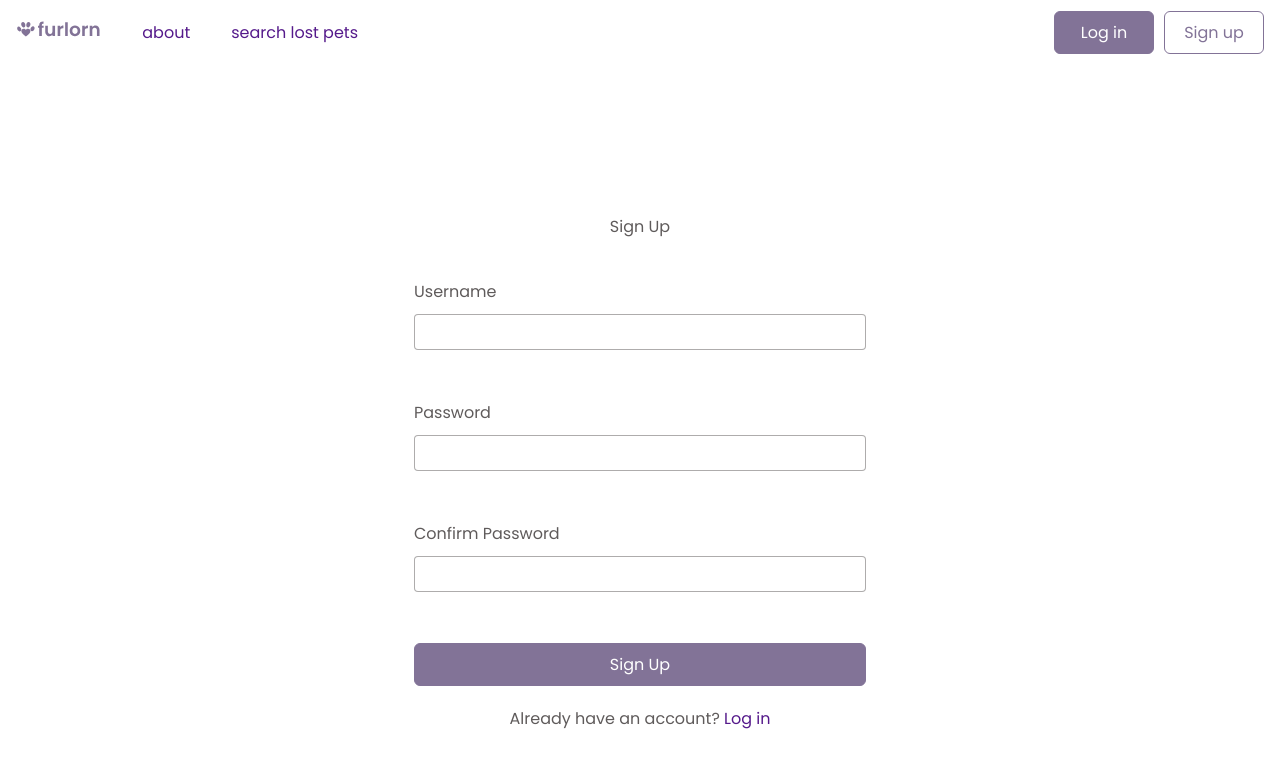
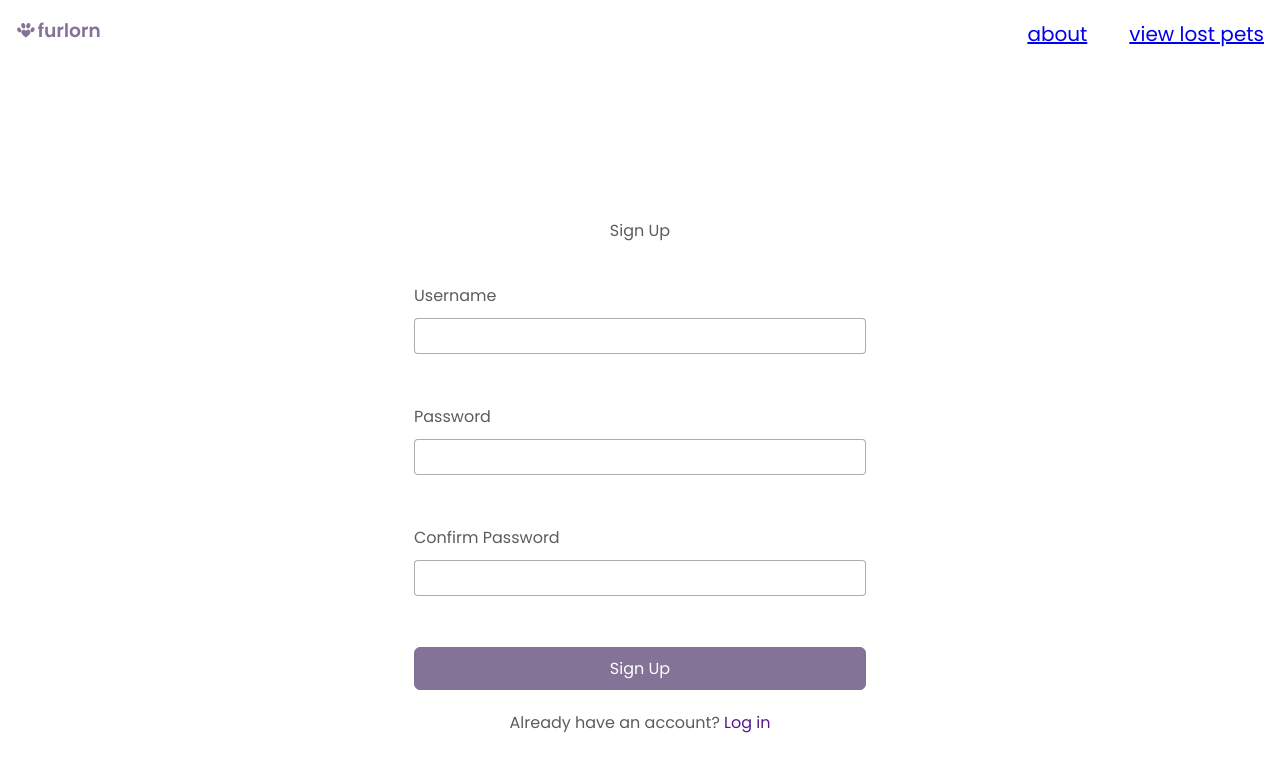
Before and after one commit to orojas12/furlorn, a React (Create React App) app in the folder frontend/: page /signup in a window 1280 px wide. Shown: the top 772 px of the page. Built offline with nearby package versions, Linux system fonts and the light colour scheme.

Commit message:
refactor navigation out of Header component

```diff
--- a/frontend/src/components/Header/Header.tsx
+++ b/frontend/src/components/Header/Header.tsx
@@ -1,60 +1,17 @@
 import React, { useState } from "react";
 
-import logo from "../../assets/icons/furlorn_logo.svg";
-import Nav from "../Nav/Nav";
-import NavToggle from "../Nav/NavToggle";
-import Button from "../Button/Button";
+import Navbar from "../Navbar/Navbar";
 
 import "./Header.scss";
 
 export default function Header() {
-  const [isNavOpen, setIsNavOpen] = useState(false);
-
   return (
     <header className="Header">
       <div className="Header-container">
-        <div className="Header-container__top">
-          <ul className="Header-container__list">
-            <li>
-              <a href="" className="Header-container__link--logo">
-                <img className="Header-container__logo" src={logo} alt="Logo" />
-              </a>
-            </li>
-            <li>
-              <a href="" className="Header-container__link">
-                about
-              </a>
-            </li>
-            <li>
-              <a href="" className="Header-container__link">
-                search lost pets
-              </a>
-            </li>
-          </ul>
-          <div className="Header-container__buttons">
-            <Button
-              type="button"
-              btnStyle="primary"
-              width="100px"
-              onClick={(e) => console.log("Login")}
-            >
-              Log in
-            </Button>
-            <Button
-              type="button"
-              btnStyle="secondary"
-              width="100px"
-              onClick={(e) => console.log("Sign up")}
-            >
-              Sign up
-            </Button>
-          </div>
-          <NavToggle setIsOpen={setIsNavOpen} />
-        </div>
-
-        <div className="Header-container__bottom">
-          {isNavOpen ? <Nav /> : null}
-        </div>
+        <Navbar type="horizontal">
+          <a href="#about">about</a>
+          <a href="#signup">view lost pets</a>
+        </Navbar>
       </div>
     </header>
   );
--- a/frontend/src/components/Nav/Nav.scss
+++ /dev/null
@@ -1,30 +0,0 @@
-@use "../../styles/variables" as var;
-
-.Nav {
-  display: flex;
-  flex-direction: column;
-  font-size: 2rem;
-
-  &__list {
-    list-style: none;
-    padding: 0;
-    margin: 0;
-    border-top: 1px solid var.$primary;
-    display: flex;
-    flex-direction: column;
-    background-color: var.$secondary;
-  }
-
-  &__link {
-    padding: 16px 16px;
-    border-bottom: 1px solid var.$primary;
-    text-decoration: none;
-    display: block;
-  }
-}
-
-@media screen and (min-width: var.$md) {
-  .Nav__menu {
-    display: none;
-  }
-}
--- a/frontend/src/components/Nav/Nav.tsx
+++ /dev/null
@@ -1,29 +0,0 @@
-import React from "react";
-
-import logo from "../../assets/furlorn_logo.svg";
-
-import "./Nav.scss";
-
-export default function Nav() {
-  return (
-    <nav className="Nav">
-      <ul className="Nav__list">
-        <li>
-          <a href="" className="Nav__link">
-            Log in / Sign up
-          </a>
-        </li>
-        <li>
-          <a href="" className="Nav__link">
-            About
-          </a>
-        </li>
-        <li>
-          <a href="" className="Nav__link">
-            Search lost pets
-          </a>
-        </li>
-      </ul>
-    </nav>
-  );
-}
--- a/frontend/src/components/Nav/NavToggle.scss
+++ /dev/null
@@ -1,26 +0,0 @@
-@use "../../styles/variables" as var;
-
-.NavToggle {
-  display: flex;
-  flex-direction: column;
-  justify-content: space-around;
-  background: none;
-  border: none;
-  padding: 0;
-  cursor: pointer;
-  width: 2.8rem;
-  height: 2.8rem;
-
-  &__bar {
-    width: 100%;
-    height: 3px;
-    border-radius: 3px;
-    background-color: var.$primary;
-  }
-}
-
-@media screen and (min-width: var.$md) {
-  .NavToggle {
-    display: none;
-  }
-}
--- a/frontend/src/components/Nav/NavToggle.tsx
+++ /dev/null
@@ -1,21 +0,0 @@
-import React from "react";
-
-import "./NavToggle.scss";
-
-interface Props {
-  setIsOpen: React.Dispatch<React.SetStateAction<boolean>>;
-}
-
-export default function NavToggle({ setIsOpen }: Props) {
-  function handleToggle() {
-    setIsOpen((isOpen: boolean) => !isOpen);
-  }
-
-  return (
-    <button className="NavToggle" onClick={handleToggle}>
-      <div className="NavToggle__bar"></div>
-      <div className="NavToggle__bar"></div>
-      <div className="NavToggle__bar"></div>
-    </button>
-  );
-}
--- /dev/null
+++ b/frontend/src/components/Navbar/Navbar.scss
@@ -0,0 +1,82 @@
+@use "../../styles/variables" as var;
+
+.Nav {
+  display: flex;
+  flex-direction: column;
+  font-size: 2rem;
+
+  &__top {
+    display: grid;
+    grid-template: 1fr / 1fr auto;
+    row-gap: 1rem;
+    column-gap: 3rem;
+    align-items: center;
+    justify-content: flex-end;
+    padding: 1rem;
+    width: 100%;
+
+    a {
+      grid-row: 1 / 2;
+      padding: 0.6rem;
+      display: none;
+    }
+
+    .logo {
+      grid-area: 1 / 1 / 2 / 2;
+
+      a {
+        display: block;
+      }
+    }
+  }
+
+  &__bottom {
+    border-top: 1px solid var.$primary;
+    display: flex;
+    flex-direction: column;
+    background-color: var.$secondary;
+
+    a {
+      padding: 1.6rem;
+      border-bottom: 1px solid var.$primary;
+    }
+  }
+
+  &__toggle {
+    grid-row: 1 / 2;
+    display: flex;
+    flex-direction: column;
+    justify-content: space-around;
+    background: none;
+    border: none;
+    padding: 0;
+    cursor: pointer;
+    width: 2.8rem;
+    height: 2.8rem;
+  }
+
+  &__toggle-bar {
+    width: 100%;
+    height: 3px;
+    border-radius: 3px;
+    background-color: var.$primary;
+  }
+}
+
+@media screen and (min-width: var.$md) {
+  .Nav {
+    &__toggle {
+      display: none;
+    }
+
+    &__top {
+      a {
+        display: block;
+      }
+    }
+
+    &__bottom {
+      display: none;
+    }
+  }
+}
--- /dev/null
+++ b/frontend/src/components/Navbar/Navbar.tsx
@@ -0,0 +1,38 @@
+import React, { useState } from "react";
+import { Link } from "react-router-dom";
+
+import logo from "../../assets/icons/furlorn_logo.svg";
+
+import "./Navbar.scss";
+
+export interface INavbarProps {
+  type: string;
+  children?: React.ReactNode;
+}
+
+export default function Navbar({ type, children = null }: INavbarProps) {
+  const [isOpen, setIsOpen] = useState(false);
+
+  function handleToggle() {
+    setIsOpen((prevState) => !prevState);
+  }
+
+  return (
+    <nav className="Nav">
+      <div className="Nav__top">
+        <div className="logo">
+          <Link to="/">
+            <img className="Header-container__logo" src={logo} alt="Logo" />
+          </Link>
+        </div>
+        {children}
+        <button className="Nav__toggle" onClick={handleToggle}>
+          <div className="Nav__toggle-bar"></div>
+          <div className="Nav__toggle-bar"></div>
+          <div className="Nav__toggle-bar"></div>
+        </button>
+      </div>
+      {isOpen ? <div className="Nav__bottom">{children}</div> : null}
+    </nav>
+  );
+}
--- a/frontend/src/components/index.ts
+++ b/frontend/src/components/index.ts
@@ -1,9 +1,8 @@
-import Nav from "./Nav/Nav";
-import NavToggle from "./Nav/NavToggle";
+import Navbar from "./Navbar/Navbar";
 import Header from "./Header/Header";
 import Button from "./Button/Button";
 import Card from "./Card/Card";
 import Form from "./Form/Form";
 import SignUpForm from "./Form/SignUpForm";
 
-export { Nav, NavToggle, Header, Button, Card, Form, SignUpForm };
+export { Navbar, Header, Button, Card, Form, SignUpForm };
```
